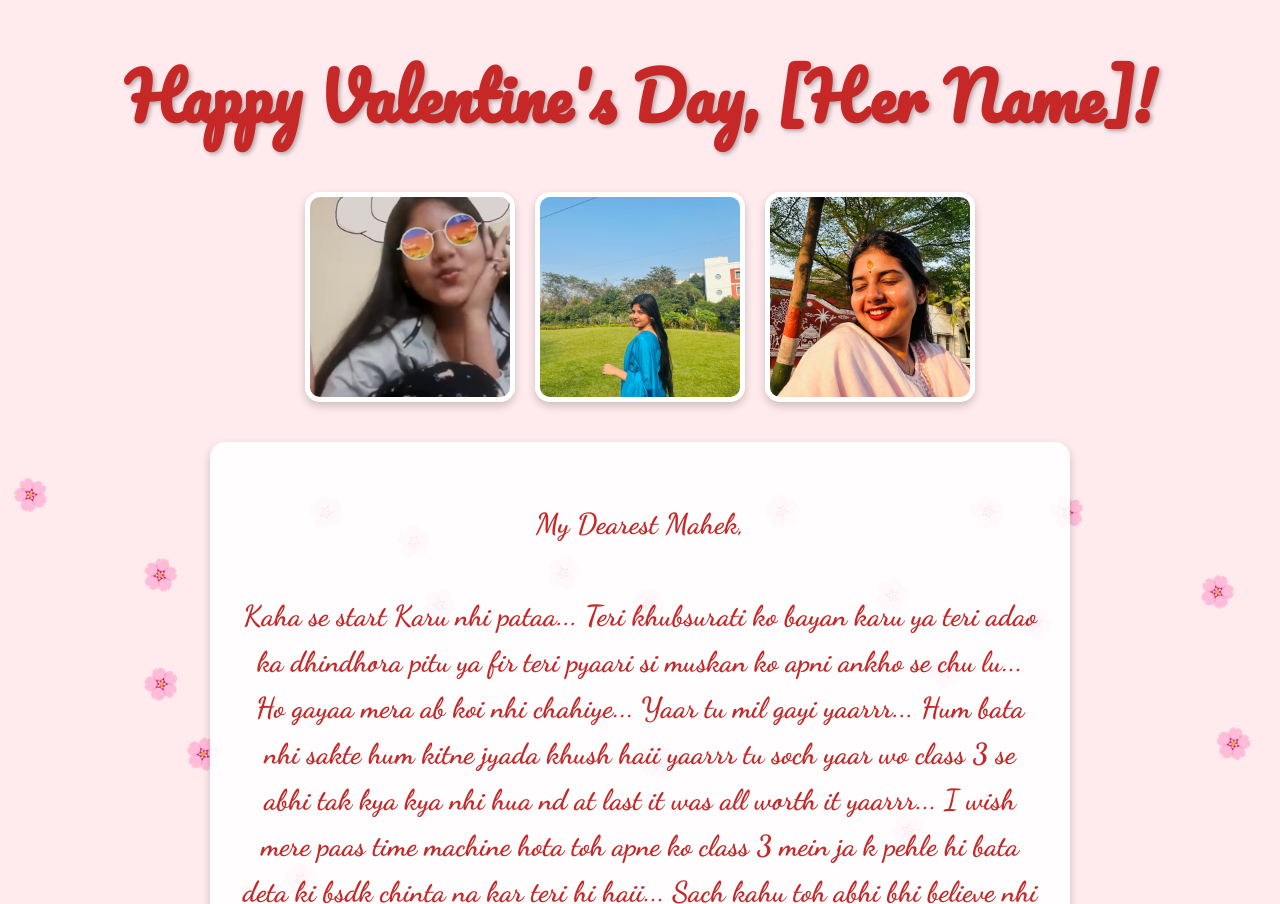
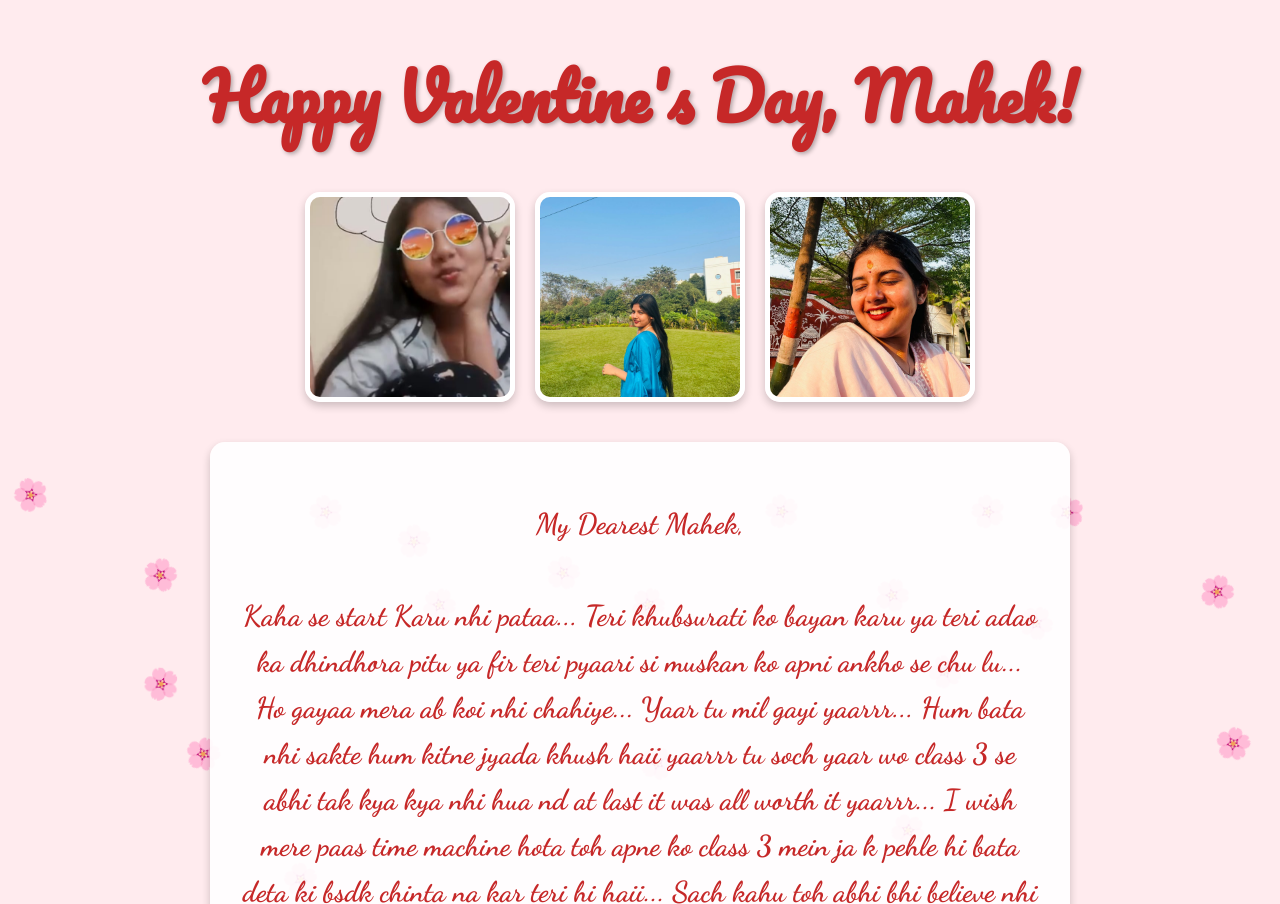
Before and after one commit to Nitesh2308/valentine, a plain HTML site: page index.html in a window 1280 px wide. Shown: the top 904 px of the page. Drawn offline with Linux system fonts and the light colour scheme.

Commit message:
Update index.html

```diff
--- a/index.html
+++ b/index.html
@@ -244,7 +244,7 @@
     <div class="content">
         <!-- Header -->
         <div class="header">
-            <h1>Happy Valentine's Day, <span id="name">[Her Name]</span>!</h1>
+            <h1>Happy Valentine's Day, <span id="name">Mahek</span>!</h1>
         </div>
 
         <!-- Gallery -->
```
